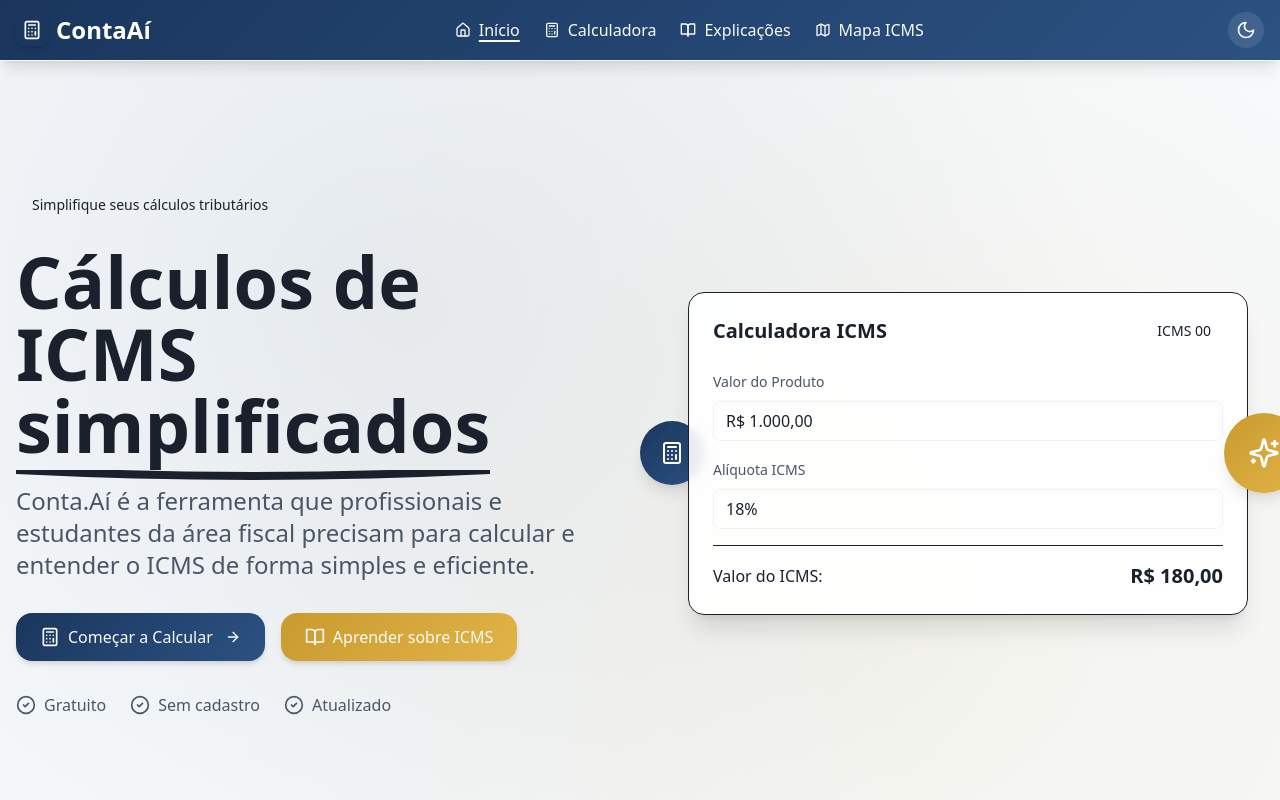
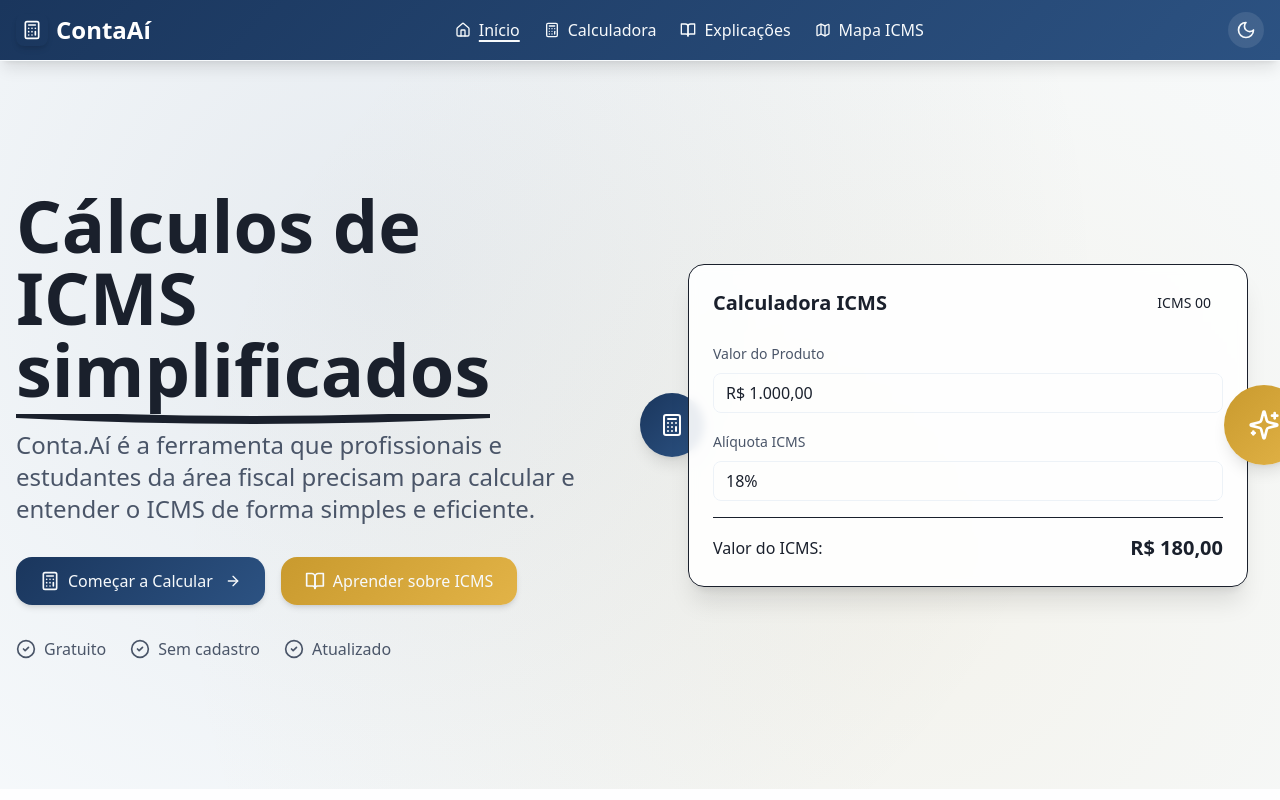
Before and after one commit to PedroReoli/ContAi, a React (Vite) app: page / in a window 1280 px wide. Shown: the top 800 px of the page. Built offline with nearby package versions, Linux system fonts and the light colour scheme.

Commit message:
Update HeroSection.tsx

```diff
--- a/src/components/page-components/home/HeroSection.tsx
+++ b/src/components/page-components/home/HeroSection.tsx
@@ -22,15 +22,6 @@ const HeroSection: React.FC = () => {
             animate={{ opacity: 1, y: 0 }}
             transition={{ duration: 0.8 }}
           >
-            <motion.div
-              initial={{ opacity: 0, y: 20 }}
-              animate={{ opacity: 1, y: 0 }}
-              transition={{ duration: 0.6, delay: 0.2 }}
-              className="inline-block px-4 py-1.5 mb-6 rounded-full bg-primary/10 dark:bg-primary/20 text-primary dark:text-secondary font-medium text-sm"
-            >
-              Simplifique seus cálculos tributários
-            </motion.div>
-
             <motion.h1
               className="text-4xl sm:text-5xl md:text-6xl lg:text-7xl font-bold mb-6 text-primary dark:text-secondary"
               initial={{ opacity: 0, y: 20 }}
```
